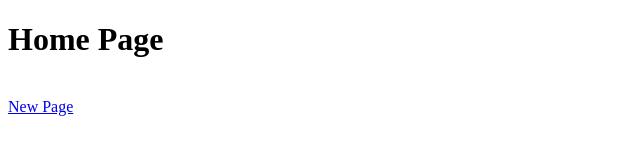
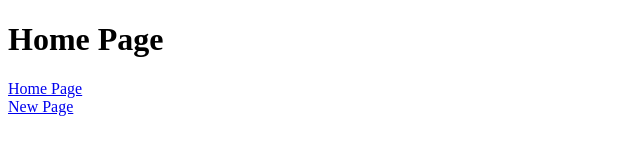
Before and after one commit to reynaldomancio/4.1-Linking-Pages-PRACTICE-RM, a plain HTML site: page index.html in a window 1280 px wide. Shown: the whole page, without its empty margins (0-640 px from the left). Drawn offline with Linux system fonts and the light colour scheme.

Commit message:
Update index.html

```diff
--- a/index.html
+++ b/index.html
@@ -7,7 +7,7 @@
 
 <body>
   <h1>Home Page</h1>
-  <a href="index.html"></a><br>
+  <a href="index.html">Home Page</a><br>
   <a href="newpage.html">New Page</a>
 </body>
 </html>
```
